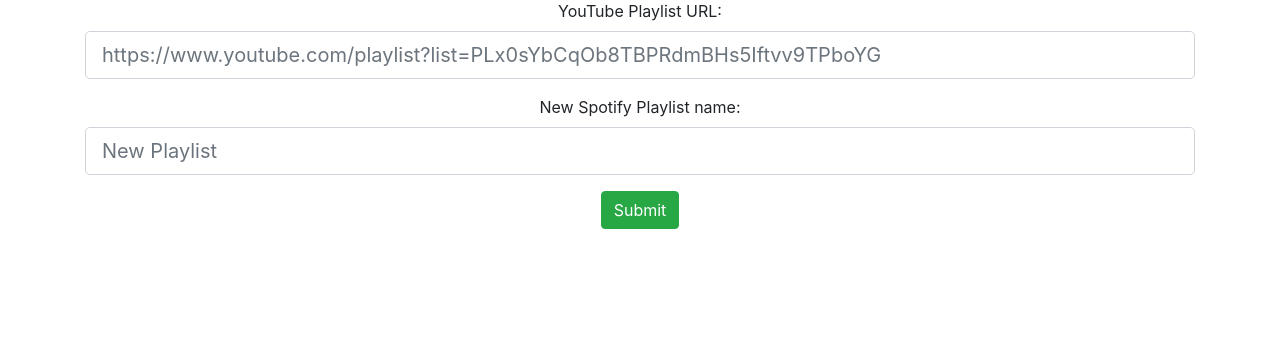
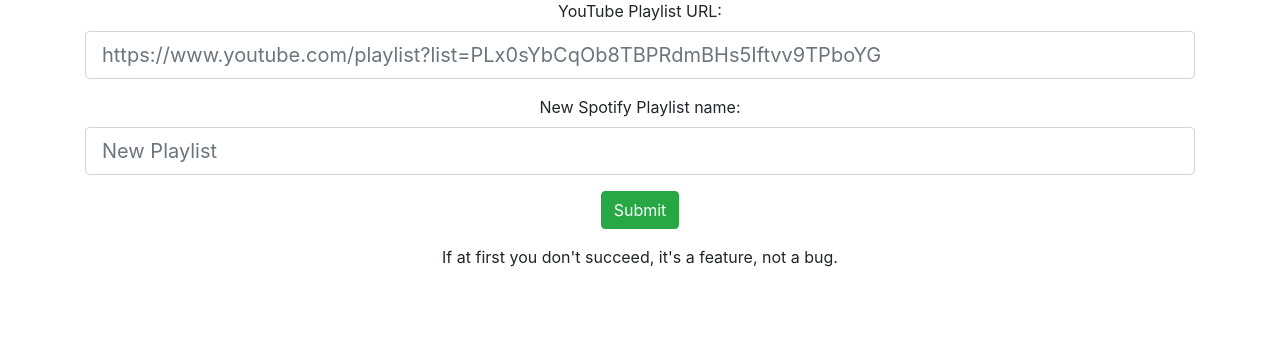
Before and after one commit to yiannis-had/youtube2spotify, a Flask app: page / in a window 1280 px wide. Shown: the part 149-491 px from the top of the page. Run offline with Flask 2, Linux system fonts and the light colour scheme; some libraries are stand-ins or nearby versions.

Commit message:
Update index.html

```diff
--- a/templates/index.html
+++ b/templates/index.html
@@ -38,4 +38,5 @@
     <div class="form-group">
         {{ form.submit(class="btn btn-success btn-xs") }}
     </div>
+    <p>If at first you don't succeed, it's a feature, not a bug.</p>
 {% endblock %}
```
